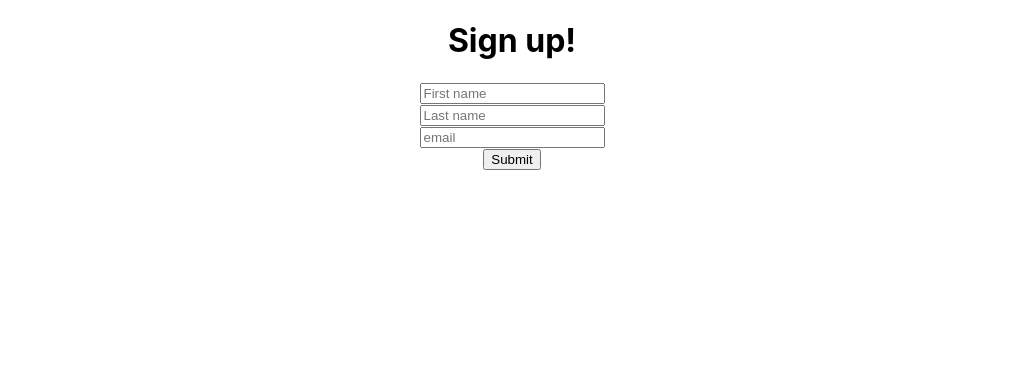
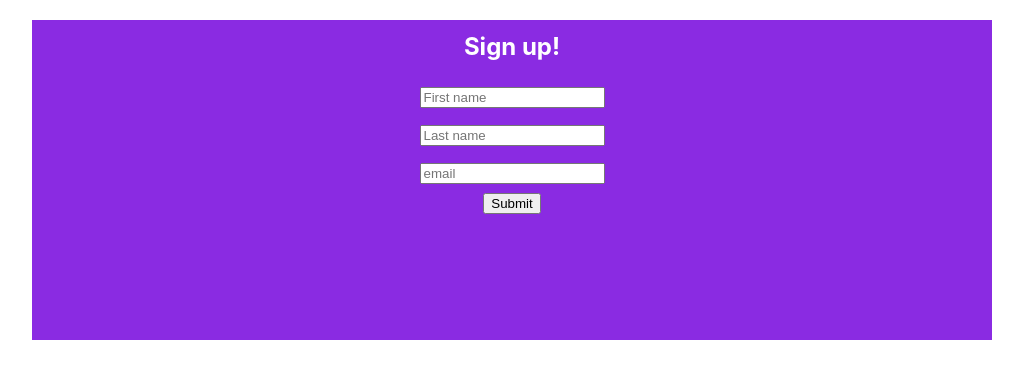
Before and after one commit to Miselrkba/react-sales-page, a React (Create React App) app: page /signup in a window 1280 px wide. Shown: the top 378 px of the page, without its empty margins (128-1151 px from the left). Built offline with nearby package versions, Linux system fonts and the light colour scheme.

Commit message:
added form css and form validation

```diff
--- a/src/Signup.css
+++ b/src/Signup.css
@@ -0,0 +1,17 @@
+.form-style {
+  margin: 2em;
+  height: 20em;
+  color: white;
+  margin-top: 0em;
+  margin-left: 10em;
+  margin-right: 10em;
+  background: blueviolet;
+}
+h1{
+    padding: 0.5em;
+    margin-bottom: 0.2em;
+}
+.input-container{
+    padding: 0.5em;
+    /* font-size: large; */
+}
--- a/src/Signup.js
+++ b/src/Signup.js
@@ -1,14 +1,9 @@
 import React from "react";
 import { useFormik } from "formik";
 import * as Yup from "yup";
+import "./Signup.css";
 
 const Signup = () => {
-  const initialValues = {
-    firstName: "",
-    lastName: "",
-    email: "",
-  };
-
   const formik = useFormik({
     initialValues: {
       firstName: "",
@@ -29,16 +24,22 @@ const Signup = () => {
     },
   });
 
-  const handleSubmit = () => {
+  const handleSubmit = (e) => {
+    e.preventDefault();
+    if (!formik.values.firstName || !formik.values.lastName) {
+      return;
+    }
     formik.handleSubmit();
-    formik.resetForm()
+    formik.resetForm();
   };
 
   return (
-    <>
-      <h1>Sign up!</h1>
+    <section className="form-style">
+      <div>
+        <h1>Sign up!</h1>
+      </div>
       <form onSubmit={handleSubmit}>
-        <div>
+        <div className="input-container">
           <input
             id="firstName"
             name="firstName"
@@ -52,7 +53,7 @@ const Signup = () => {
         {formik.touched.firstName && formik.errors.firstName ? (
           <div>{formik.errors.firstName}</div>
         ) : null}
-        <div>
+        <div className="input-container">
           <input
             id="lastName"
             name="lastName"
@@ -66,7 +67,7 @@ const Signup = () => {
         {formik.touched.lastName && formik.errors.lastName ? (
           <div>{formik.errors.lastName}</div>
         ) : null}
-        <div>
+        <div className="input-container">
           <input
             id="email"
             name="email"
@@ -80,11 +81,11 @@ const Signup = () => {
         {formik.touched.email && formik.errors.email ? (
           <div>{formik.errors.email}</div>
         ) : null}
-        <div>
+        <div className="button-container">
           <button type="submit">Submit</button>
         </div>
       </form>
-    </>
+    </section>
   );
 };
 
```
